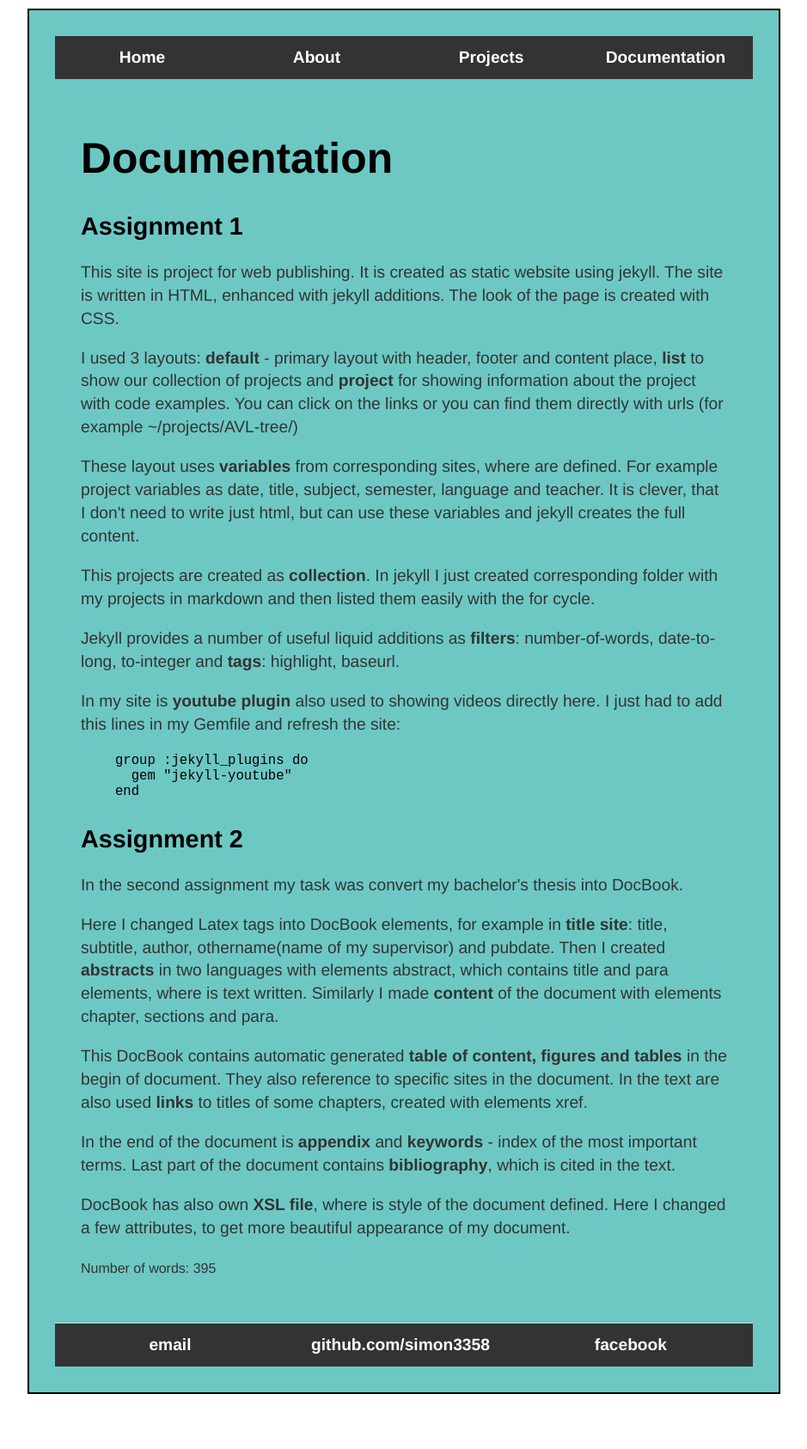
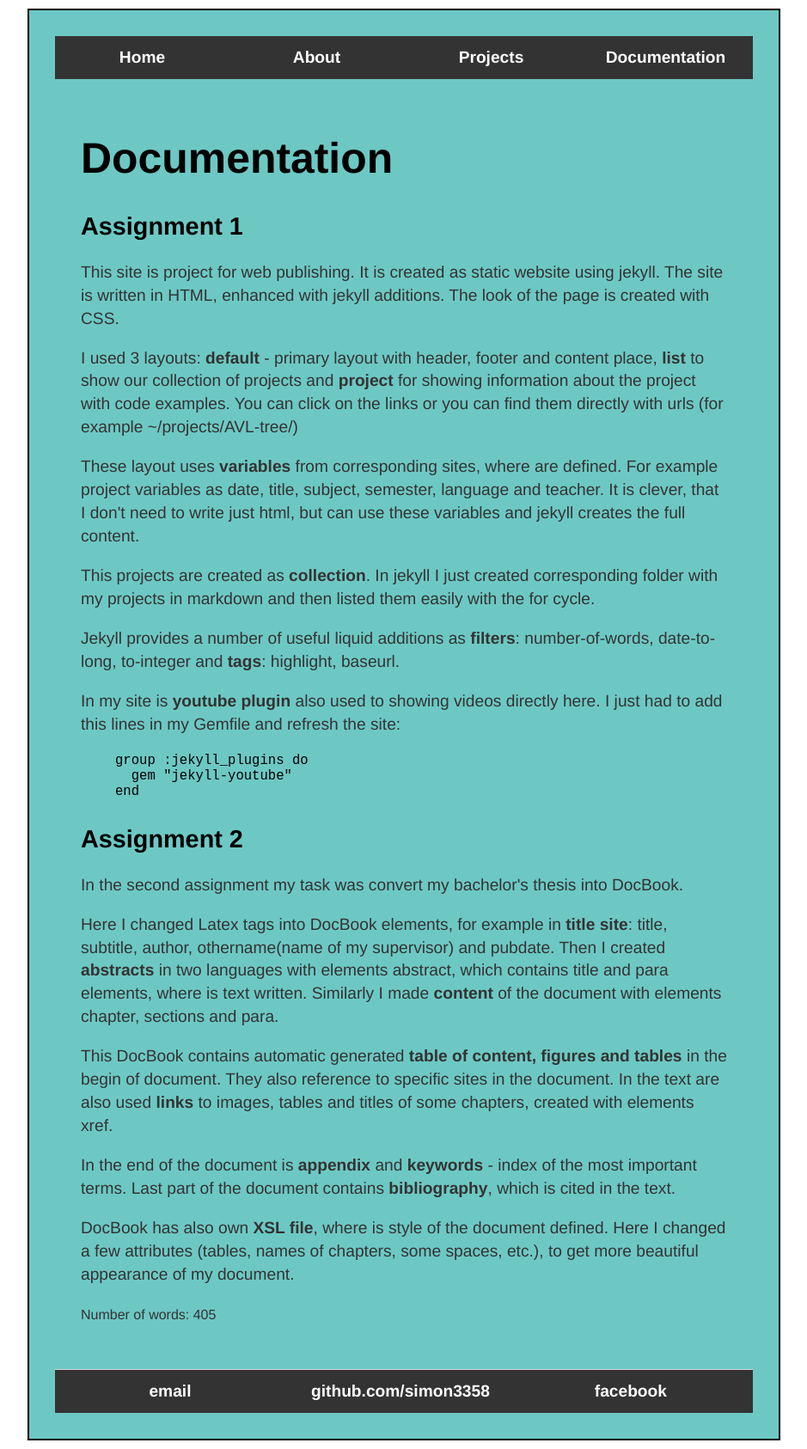
Before and after one commit to simon3358/simon3358.github.io, a Jekyll site: the page built from documentation/index.html, in a window 1280 px wide. Shown: the whole page at 86% size, without its empty margins (170-1109 px from the left). Built offline with Jekyll 4.4.1, drawn with Linux system fonts in a browser that asks for light colours; before the commit the page ends 1632 px from its top, so only the background shows below that.

Commit message:
better documentation

```diff
--- a/about/index.html
+++ b/about/index.html
@@ -22,3 +22,5 @@ title: About me
 
 	<h2>FIIT STU</h2>
 	<p>Here is short video about my university.</p>
+
+	<!-- {% youtube "https://www.youtube.com/watch?v=AxMU7oy6-TE" %} -->
--- a/documentation/index.html
+++ b/documentation/index.html
@@ -35,14 +35,14 @@ end
     with elements chapter, sections and para.</p>
 <p>
     This DocBook contains automatic generated <b>table of content, figures and tables</b> in the begin of document.
-    They also reference to specific sites in the document. In the text are also used <b>links</b> to titles of some chapters,
-    created with elements xref.
+    They also reference to specific sites in the document. In the text are also used <b>links</b> to images, tables and
+    titles of some chapters, created with elements xref.
 </p>
 <p>
     In the end of the document is <b>appendix</b> and <b>keywords</b> - index of the most important terms. Last part of the
     document contains <b>bibliography</b>, which is cited in the text.
 </p>
 <p>
-    DocBook has also own <b>XSL file</b>, where is style of the document defined. Here I changed a few attributes,
-    to get more beautiful appearance of my document.
+    DocBook has also own <b>XSL file</b>, where is style of the document defined. Here I changed a few attributes
+    (tables, names of chapters, some spaces, etc.), to get more beautiful appearance of my document.
 </p>
```
